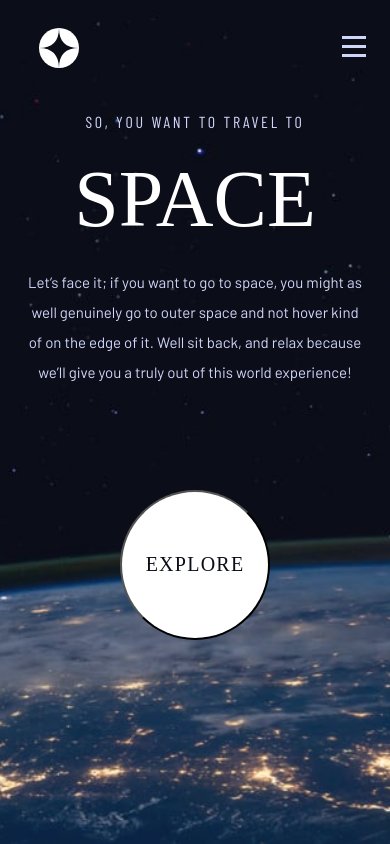
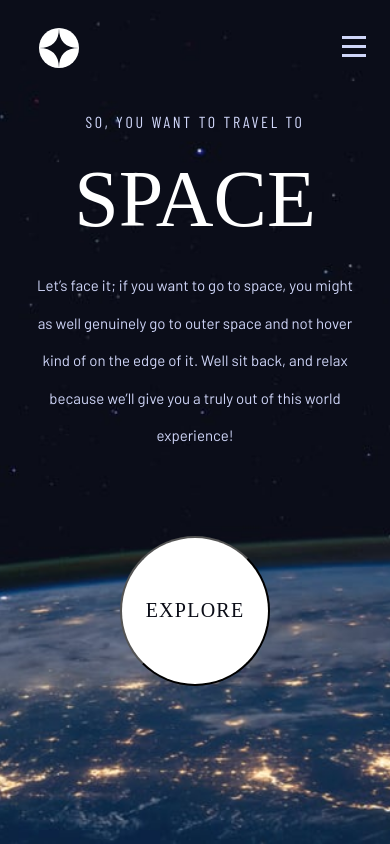
Before and after one commit to skin93/space-tourism-website, a React (Create React App) app: page / in a window 390 px wide. Built offline with nearby package versions, Linux system fonts and the light colour scheme; a web font is replaced by a local one.

Commit message:
Fix home page on mobile

```diff
--- a/src/pages/Destination/Destination.styled.ts
+++ b/src/pages/Destination/Destination.styled.ts
@@ -99,18 +99,12 @@ export const Name = styled(H2)`
 
 export const Description = styled(BodyText)`
   margin-top: 1px;
-  font-size: 15px;
-  line-height: 2.5;
   @media (min-width: 768px) {
     margin-inline: auto;
     width: 573px;
-    font-size: 16px;
-    letter-spacing: 2.8;
   }
 
   @media (min-width: 1440px) {
-    font-size: 18px;
-    letter-spacing: 3.2;
     text-align: left;
     width: 444px;
   }
--- a/src/pages/Home/Home.styled.ts
+++ b/src/pages/Home/Home.styled.ts
@@ -2,7 +2,7 @@ import styled from 'styled-components';
 import HomeMobile from 'assets/home/background-home-mobile.jpg';
 import HomeTablet from 'assets/home/background-home-tablet.jpg';
 import HomeDesktop from 'assets/home/background-home-desktop.jpg';
-import { Wrapper } from 'styles/GlobalStyle';
+import { Section, Wrapper } from 'styles/GlobalStyle';
 
 export const HomeWrapper = styled(Wrapper)`
   background-image: url(${HomeMobile});
@@ -16,15 +16,22 @@ export const HomeWrapper = styled(Wrapper)`
   }
 `;
 
+export const HomeSection = styled(Section)``;
+
+export const Hero = styled.div`
+  width: 327px;
+  margin-inline: auto;
+`;
+
 export const ExploreButton = styled.button`
   position: relative;
   width: 150px;
   height: 150px;
-  margin: calc(100vh / 8.23) auto 0;
   border-radius: 50%;
   background-color: #fff;
   text-align: center;
   text-transform: uppercase;
+  margin-top: 81px;
   letter-spacing: 1.25px;
   font-size: 20px;
   color: ${(props) => props.theme.colors.dark};
--- a/src/pages/Home/index.tsx
+++ b/src/pages/Home/index.tsx
@@ -1,20 +1,22 @@
-import { BodyText, H1, H5, Section } from 'styles/GlobalStyle';
-import { ExploreButton, HomeWrapper } from './Home.styled';
+import { BodyText, H1, H5 } from 'styles/GlobalStyle';
+import { Hero, ExploreButton, HomeWrapper, HomeSection } from './Home.styled';
 
 export default function HomePage() {
   return (
     <HomeWrapper>
-      <Section>
-        <H5>So, you want to travel to</H5>
-        <H1>space</H1>
-        <BodyText>
-          Let’s face it; if you want to go to space, you might as well genuinely
-          go to outer space and not hover kind of on the edge of it. Well sit
-          back, and relax because we’ll give you a truly out of this world
-          experience!
-        </BodyText>
+      <HomeSection>
+        <Hero>
+          <H5>So, you want to travel to</H5>
+          <H1>space</H1>
+          <BodyText>
+            Let’s face it; if you want to go to space, you might as well
+            genuinely go to outer space and not hover kind of on the edge of it.
+            Well sit back, and relax because we’ll give you a truly out of this
+            world experience!
+          </BodyText>
+        </Hero>
         <ExploreButton>Explore</ExploreButton>
-      </Section>
+      </HomeSection>
     </HomeWrapper>
   );
 }
--- a/src/styles/GlobalStyle.ts
+++ b/src/styles/GlobalStyle.ts
@@ -119,8 +119,8 @@ export const Text = styled.p`
 export const BodyText = styled.p`
   ${theme.barlowLight}
   color: ${(props) => props.theme.colors.accent};
-  line-height: 2;
   font-size: 15px;
+  line-height: 2.5;
   text-align: center;
 
   @media (min-width: 768px) {
```
